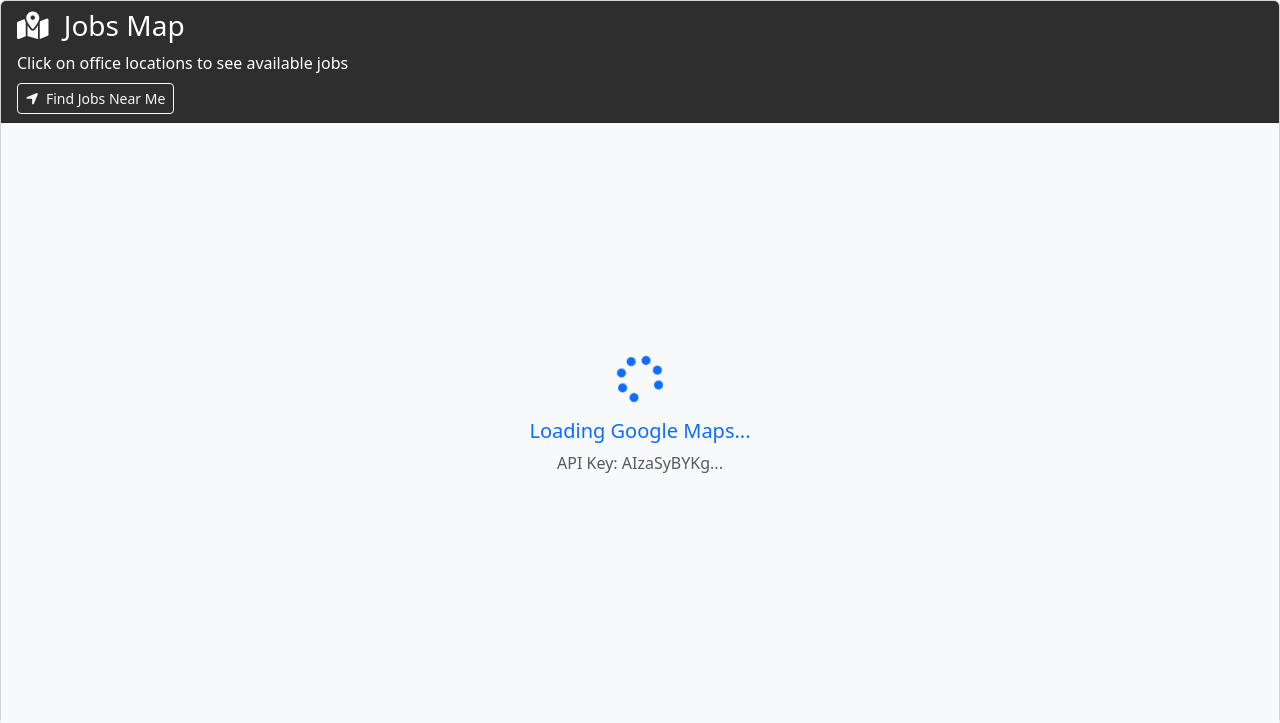
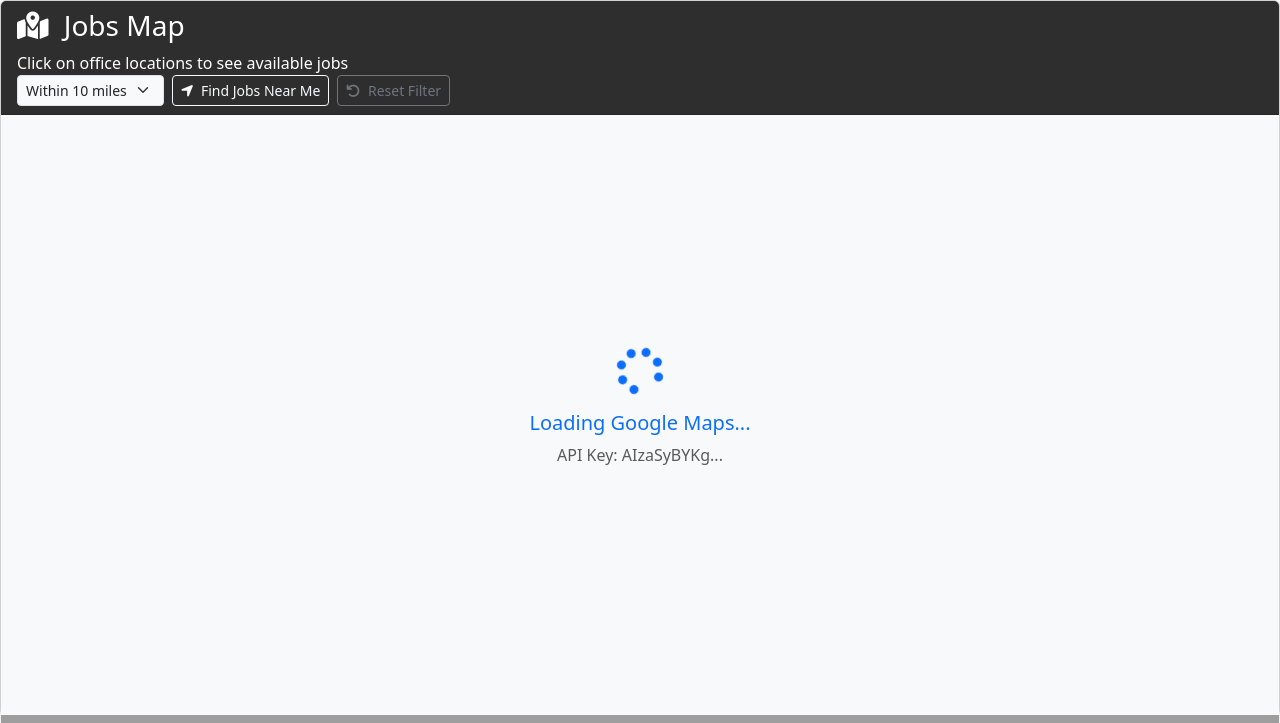
Before and after one commit to kmsaigon/job_platform, a Django app: page /jobs/map/ in a window 1280 px wide. Shown: the part 72-795 px from the top of the page. Run offline with Django 5.2, Linux system fonts and the light colour scheme; a user stored in the database is signed in; data comes from the database, SQL or seed files in the repository; both versions use the stored data as it was after the commit; data that the repository does not hold is empty; some libraries are stand-ins or nearby versions; grey boxes are pictures that could not be loaded.

Commit message:
working filter and reset button

```diff
--- a/jobs/templates/jobs/job_map.html
+++ b/jobs/templates/jobs/job_map.html
@@ -16,10 +16,18 @@
                         Jobs Map
                     </h3>
                     <p class="mb-0 mt-2">Click on office locations to see available jobs</p>
-                    <div class="mt-2">
+                    <div class="mt-3 mt-md-0 d-flex align-items-center gap-2">
+                        <select id="distanceFilter" class="form-select form-select-sm bg-light text-dark" style="width: auto;">
+                            <option value="5">Within 5 miles</option>
+                            <option value="10" selected>Within 10 miles</option>
+                            <option value="25">Within 25 miles</option>
+                            <option value="50">Within 50 miles</option>
+                        </select>
                         <button id="findNearMeBtn" class="btn btn-outline-light btn-sm">
-                            <i class="fas fa-location-arrow me-1"></i>
-                            Find Jobs Near Me
+                            <i class="fas fa-location-arrow me-1"></i> Find Jobs Near Me
+                        </button>
+                        <button id="resetFilterBtn" class="btn btn-outline-secondary btn-sm">
+                            <i class="fas fa-undo me-1"></i> Reset Filter
                         </button>
                     </div>
                 </div>
@@ -56,7 +64,7 @@
 
 <script>
 // Map data from Django
-var officeData = {{ template_data.office_data|safe }};
+var officeData = JSON.parse('{{ template_data.office_data|escapejs }}');
 var apiKey = '{{ template_data.GOOGLE_MAPS_API_KEY }}';
 
 console.log('DEBUG: officeData from Django:', officeData);
@@ -122,6 +130,7 @@ function initMap() {
                 anchor: new google.maps.Point(20, 20)
             }
         });
+        marker.officeData = office;
 
         // Add click listener
         marker.addListener('click', function() {
@@ -130,6 +139,20 @@ function initMap() {
 
         markers.push(marker);
     });
+}
+
+// Helper: calculate distance between two lat/lng points (Haversine formula)
+function getDistanceMiles(lat1, lon1, lat2, lon2) {
+    const R = 3958.8; // Radius of Earth in miles
+    const dLat = (lat2 - lat1) * Math.PI / 180;
+    const dLon = (lon2 - lon1) * Math.PI / 180;
+    const a =
+        Math.sin(dLat / 2) ** 2 +
+        Math.cos(lat1 * Math.PI / 180) *
+        Math.cos(lat2 * Math.PI / 180) *
+        Math.sin(dLon / 2) ** 2;
+    const c = 2 * Math.atan2(Math.sqrt(a), Math.sqrt(1 - a));
+    return R * c;
 }
 
 function showJobsAtOffice(office) {
@@ -207,6 +230,7 @@ function showJobsAtOffice(office) {
 // Find jobs near me functionality - will be initialized after DOM loads
 function initFindNearMeButton() {
     const findNearMeBtn = document.getElementById('findNearMeBtn');
+    const distanceFilter = document.getElementById('distanceFilter');
     if (!findNearMeBtn) return;
 
     findNearMeBtn.addEventListener('click', function() {
@@ -214,6 +238,8 @@ function initFindNearMeButton() {
             alert('Map is not initialized yet. Please wait a moment and try again.');
             return;
         }
+        const selectedValue = distanceFilter.value;
+        const maxDistance = selectedValue === 'all' ? 'all' : parseFloat(selectedValue);
 
         if (navigator.geolocation) {
             this.innerHTML = '<i class="fas fa-spinner fa-spin me-1"></i>Finding location...';
@@ -248,6 +274,18 @@ function initFindNearMeButton() {
                             anchor: new google.maps.Point(15, 15)
                         }
                     });
+                       //Filter office markers by distance
+                       markers.forEach(marker => {
+                        const office = marker.officeData;
+                        if (!office) return;
+
+                        const dist = getDistanceMiles(userLat, userLng, office.latitude, office.longitude);
+                        if (maxDistance === 'all' || dist <= maxDistance) {
+                            marker.setVisible(true);
+                        } else {
+                            marker.setVisible(false);
+                        }
+                    });
 
                     // Reset button
                     findNearMeBtn.innerHTML = '<i class="fas fa-location-arrow me-1"></i>Find Jobs Near Me';
@@ -265,6 +303,65 @@ function initFindNearMeButton() {
         } else {
             alert('Geolocation is not supported by this browser.');
         }
+    });
+}
+function initResetFilterButton() {
+    const resetBtn = document.getElementById('resetFilterBtn');
+    if (!resetBtn) return;
+
+    resetBtn.addEventListener('click', function() {
+        // Reload the page to reset everything
+        location.reload();
+    });
+}
+function filterJobsByDistance(userLat, userLng, maxDistanceMiles) {
+    markers.forEach(marker => {
+        const office = marker.officeData;
+        const distance = getDistanceFromLatLonInMiles(userLat, userLng, office.latitude, office.longitude);
+
+        if (maxDistanceMiles === 'all') {
+            markers.forEach(marker => marker.setMap(map));
+            return;
+        }
+    });
+}
+
+// Helper to compute distance using Haversine formula
+function getDistanceFromLatLonInMiles(lat1, lon1, lat2, lon2) {
+    const R = 3958.8; // Radius of Earth in miles
+    const dLat = (lat2 - lat1) * Math.PI / 180;
+    const dLon = (lon2 - lon1) * Math.PI / 180;
+    const a =
+        Math.sin(dLat/2) * Math.sin(dLat/2) +
+        Math.cos(lat1 * Math.PI/180) * Math.cos(lat2 * Math.PI/180) *
+        Math.sin(dLon/2) * Math.sin(dLon/2);
+    const c = 2 * Math.atan2(Math.sqrt(a), Math.sqrt(1-a));
+    return R * c;
+}
+
+function initDistanceFilter() {
+    const distanceFilter = document.getElementById('distanceFilter');
+    if (!distanceFilter) return;
+
+    distanceFilter.addEventListener('change', function() {
+        if (!navigator.geolocation) {
+            alert('Geolocation is not supported by this browser.');
+            return;
+        }
+
+        const selectedDistance = this.value === 'all' ? 'all' : parseFloat(this.value);
+
+        navigator.geolocation.getCurrentPosition(
+            function(position) {
+                const userLat = position.coords.latitude;
+                const userLng = position.coords.longitude;
+                filterJobsByDistance(userLat, userLng, selectedDistance);
+            },
+            function(error) {
+                console.error('Geolocation error:', error);
+                alert('Unable to get your location. Please check your browser settings.');
+            }
+        );
     });
 }
 
@@ -299,6 +396,8 @@ document.addEventListener('DOMContentLoaded', function() {
 
         // Initialize the Find Near Me button
         initFindNearMeButton();
+        initDistanceFilter();
+        initResetFilterButton();
 
         // Set a timeout to show error if Google Maps doesn't load
         setTimeout(function() {
--- a/jobs/urls.py
+++ b/jobs/urls.py
@@ -16,4 +16,5 @@ urlpatterns = [
     path('my-applications/', views.my_applications, name='my_applications'),
     path('application/<int:application_id>/withdraw/', views.withdraw_application, name='withdraw_application'),
     path('map/', views.job_map, name='job_map'),
+    path('api/filter_by_distance/', views.filter_by_distance, name='filter_by_distance'),
 ]
--- a/jobs/views.py
+++ b/jobs/views.py
@@ -13,6 +13,11 @@ import json
 from .forms import JobForm, JobSearchForm, ApplicationForm
 from .models import Job, JobStatusHistory, Application
 from companies.models import OfficeLocation
+from django.http import JsonResponse
+from django.views.decorators.csrf import csrf_exempt
+from math import radians, sin, cos, sqrt, atan2
+from .models import Job
+
 
 def is_admin(user):
     return user.is_superuser or user.groups.filter(name='admin').exists()
@@ -412,3 +417,42 @@ def job_map(request):
     }
 
     return render(request, 'jobs/job_map.html', context)
+
+# this is for job map filtering by distance
+
+def haversine(lat1, lon1, lat2, lon2):
+    """Calculate the distance (miles) between two lat/lon points."""
+    R = 3958.8  # Radius of Earth in miles
+    lat1, lon1, lat2, lon2 = map(radians, [lat1, lon1, lat2, lon2])
+    dlat = lat2 - lat1
+    dlon = lon2 - lon1
+    a = sin(dlat/2)**2 + cos(lat1) * cos(lat2) * sin(dlon/2)**2
+    c = 2 * atan2(sqrt(a), sqrt(1 - a))
+    return R * c
+
+@csrf_exempt
+def filter_by_distance(request):
+    """Return jobs within a given distance of the user’s current location."""
+    try:
+        lat = float(request.GET.get('lat'))
+        lng = float(request.GET.get('lng'))
+        max_distance = float(request.GET.get('distance', 10))
+    except (TypeError, ValueError):
+        return JsonResponse({'error': 'Invalid coordinates'}, status=400)
+
+    jobs = Job.objects.all()
+    filtered_jobs = []
+
+    for job in jobs:
+        dist = haversine(lat, lng, job.latitude, job.longitude)
+        if dist <= max_distance:
+            filtered_jobs.append({
+                'id': job.id,
+                'title': job.title,
+                'company': job.company,
+                'latitude': job.latitude,
+                'longitude': job.longitude,
+                'distance': round(dist, 2),
+            })
+
+    return JsonResponse({'jobs': filtered_jobs})
```
Also changed, not shown: jobs/utils.py (deleted, +0 -52 lines), db.sqlite3.
